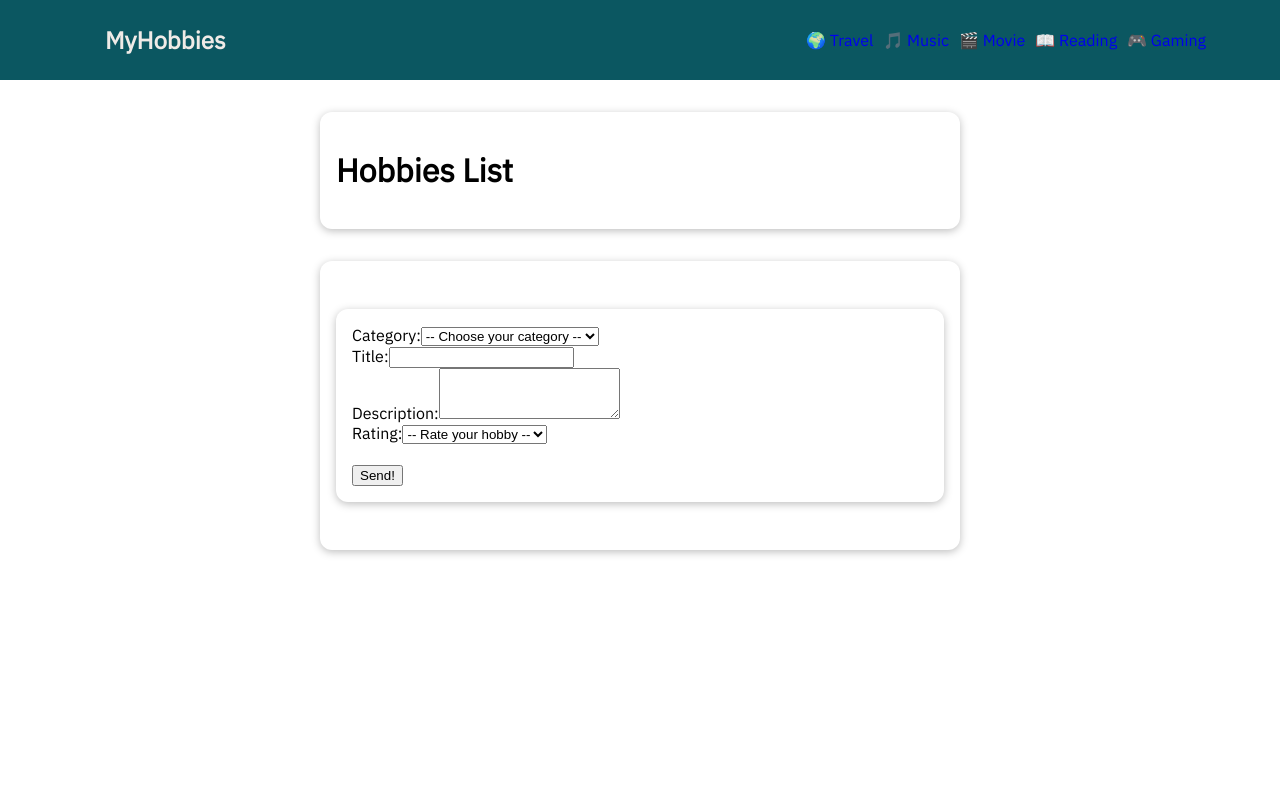
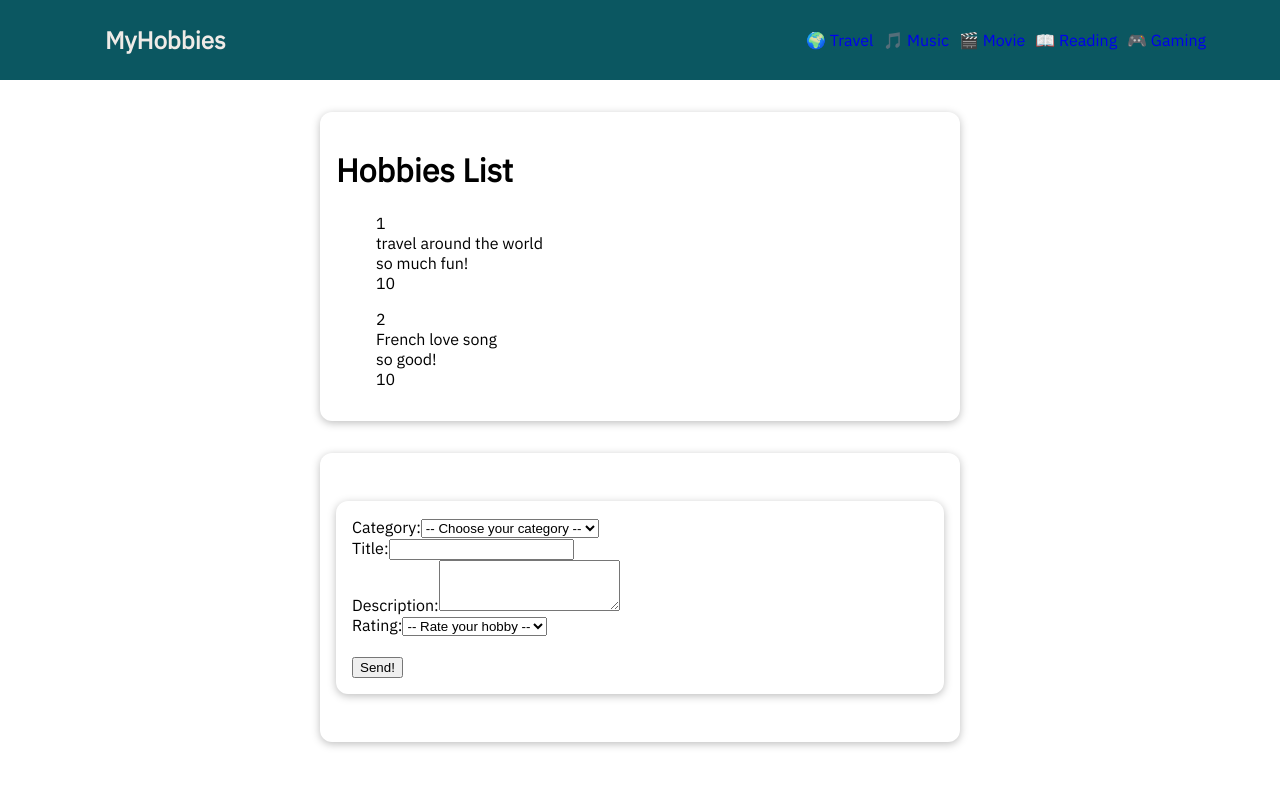
Before and after one commit to Lime5005/VueJS, a Vue app in the folder my-hobbies-project/: page /categories/1 in a window 1280 px wide. Shown: the top 786 px of the page. Built offline with nearby package versions, Linux system fonts and the light colour scheme.

Commit message:
some static data for hobbies

```diff
--- a/my-hobbies-project/src/components/hobbies/HobbiesList.vue
+++ b/my-hobbies-project/src/components/hobbies/HobbiesList.vue
@@ -2,11 +2,12 @@
   <div>
     <base-card>
       <h1>Hobbies List</h1>
-      <ul v-for="hobby in hobbies" :key="hobby.id">
-        <li>{{hobby.title}}</li>
-        <li>{{hobby.description}}</li>
-        <li>{{hobby.rating}}</li>
-      </ul>
+        <ul v-for="hobby in hobbies" :key="hobby.id">
+          <li>{{hobby.categoryId}}</li>
+          <li>{{hobby.title}}</li>
+          <li>{{hobby.description}}</li>
+          <li>{{hobby.rating}}</li>
+        </ul>
     </base-card>
     <base-card>
       <post-new-hobby></post-new-hobby>
@@ -17,8 +18,16 @@
 <script>
 import PostNewHobby from './PostNewHobby.vue'
 export default {
+  props: ['id'],
   components: {
     PostNewHobby
+  },
+  created() {
+    console.log(this.id);
+    console.log(this.$store.getters.hobbies);
+    const allHobbies = this.$store.getters.hobbies
+    this.hobbies =  allHobbies.filter( hobby => hobby.categoryId === this.id)
+/*     this.hobbies = this.$store.getters.hobbies.filter(hobby => hobby.categoryId === this.id)  */
   },
   computed: {
     hobbies() {
--- a/my-hobbies-project/src/store.js
+++ b/my-hobbies-project/src/store.js
@@ -10,7 +10,10 @@ const store = createStore({
                 { id: 4, name: 'Reading', icon: '📖' },
                 { id: 5, name: 'Gaming', icon: '🎮' }
             ],
-            hobbies: []
+            hobbies: [
+                { id: '1', categoryId: 1, title: 'travel around the world', description: 'so much fun!', rating: 10 },
+                { id: '2', categoryId: 2, title: 'French love song', description: 'so good!', rating: 10 }
+            ]
         }
     },
     mutations: {
```
